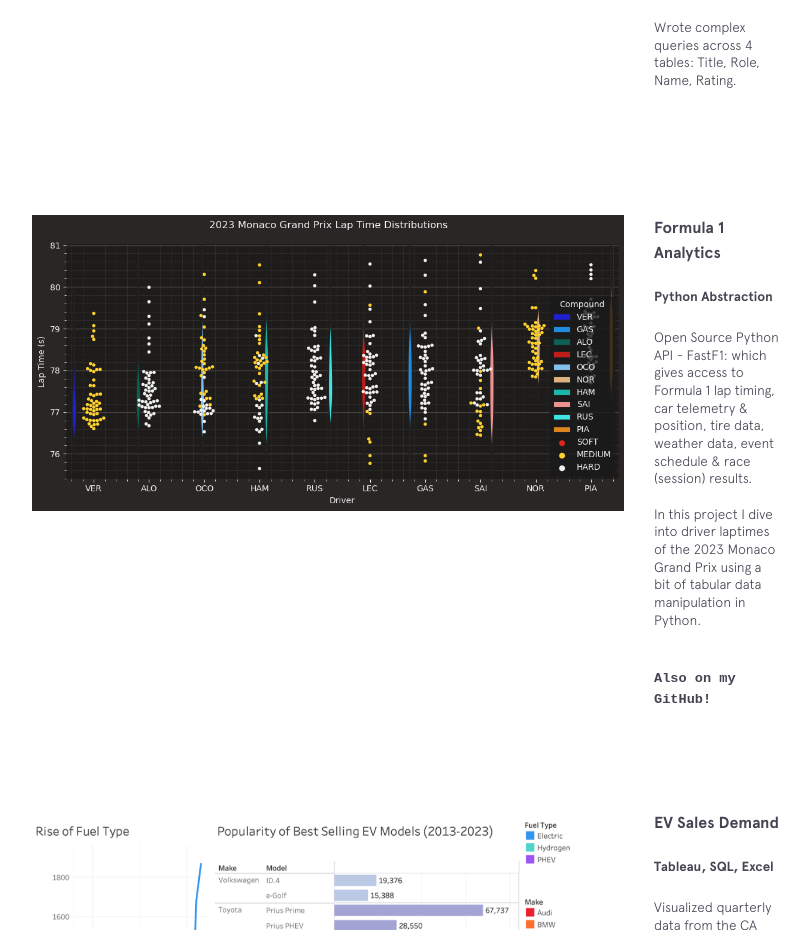
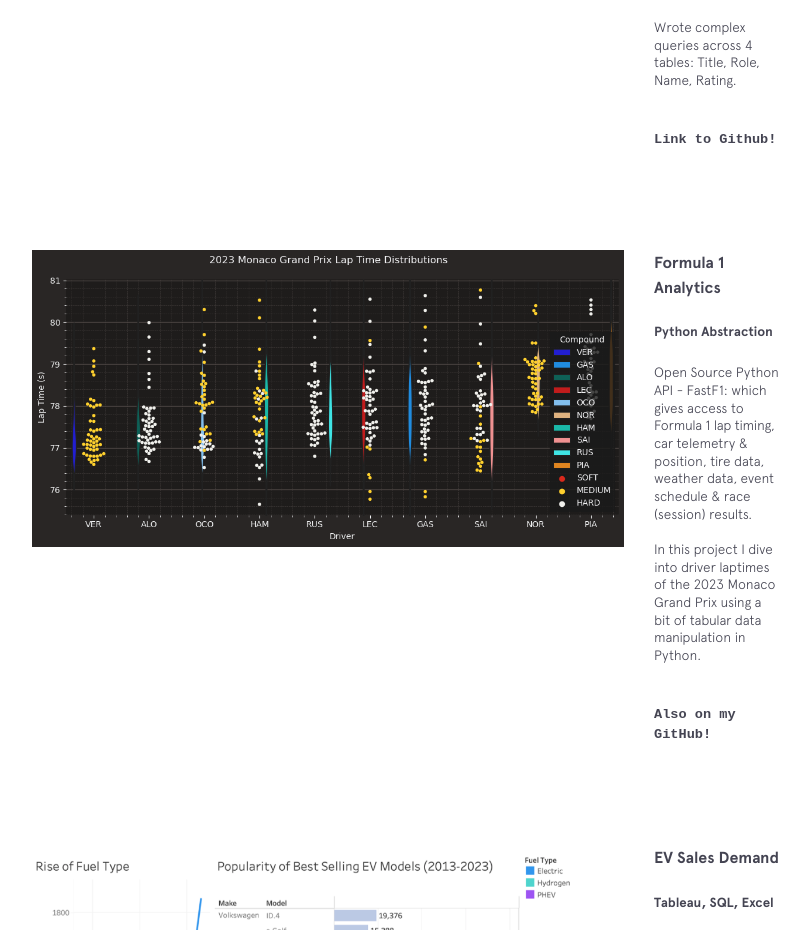
Before and after one commit to sshariz/sshariz.github.io, a plain HTML site: page index.html in a window 1280 px wide. Shown: the part 4220-5150 px from the top of the page, without its empty margins (386-1195 px from the left). Drawn offline with Linux system fonts and the light colour scheme.

Commit message:
added sql project link, to-do: PCA classifier
q
q

```diff
--- a/index.html
+++ b/index.html
@@ -266,6 +266,8 @@
 							<p>
 								Wrote complex queries across 4 tables: Title, Role, Name, Rating.
 							</p>
+							<a class="small" href="https://github.com/sshariz/moviesSQL/blob/c4094cb2f673e36c7020239dc8f14413ae19ad83/movieSQL.ipynb"
+								target="_blank">Link to Github!</a>
 						</figcaption>
 					</div>
 
```
Also changed, not shown: 1 other file.
